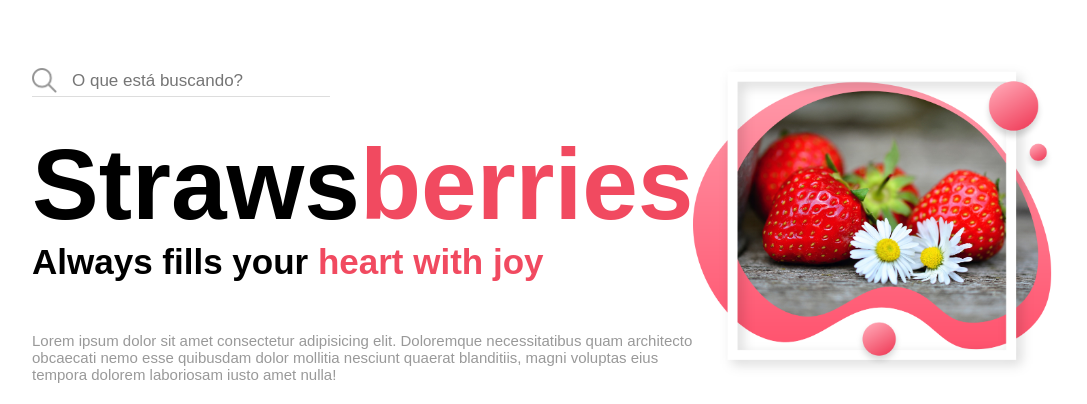
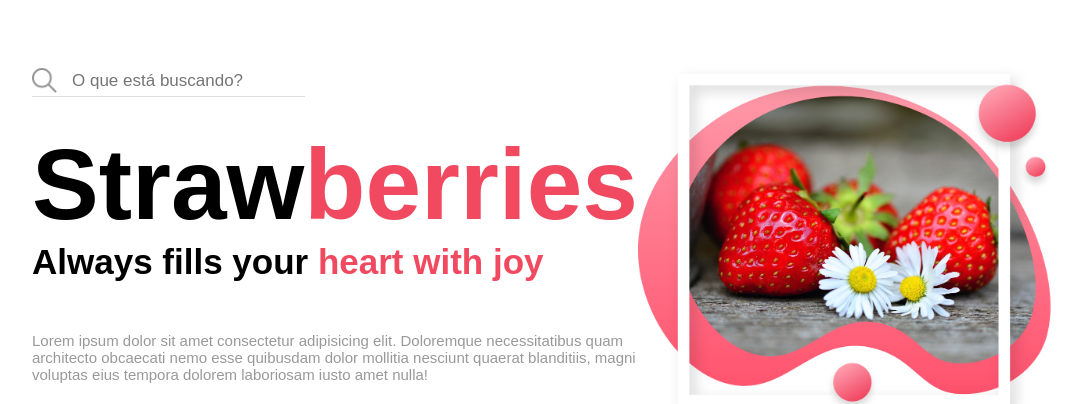
Before and after one commit to oisaque/Web-Site-HTML-Projeto-03, a plain HTML site: page index.html in a window 1280 px wide. Shown: the part 116-520 px from the top of the page, without its empty margins (96-1183 px from the left). Drawn offline with Linux system fonts and the light colour scheme.

Commit message:
Alteração no H1

```diff
--- a/index.html
+++ b/index.html
@@ -30,7 +30,7 @@
                     <img src="img/search.png">
                     <input type="text" placeholder="O que está buscando?">
                 </div>
-                <h1>Straws<span>berries</span></h1>
+                <h1>Straw<span>berries</span></h1>
                 <h3>Always fills your <span>heart with joy</span></h3>
                 <p>
                     Lorem ipsum dolor sit amet consectetur adipisicing elit. Doloremque necessitatibus quam architecto
```
